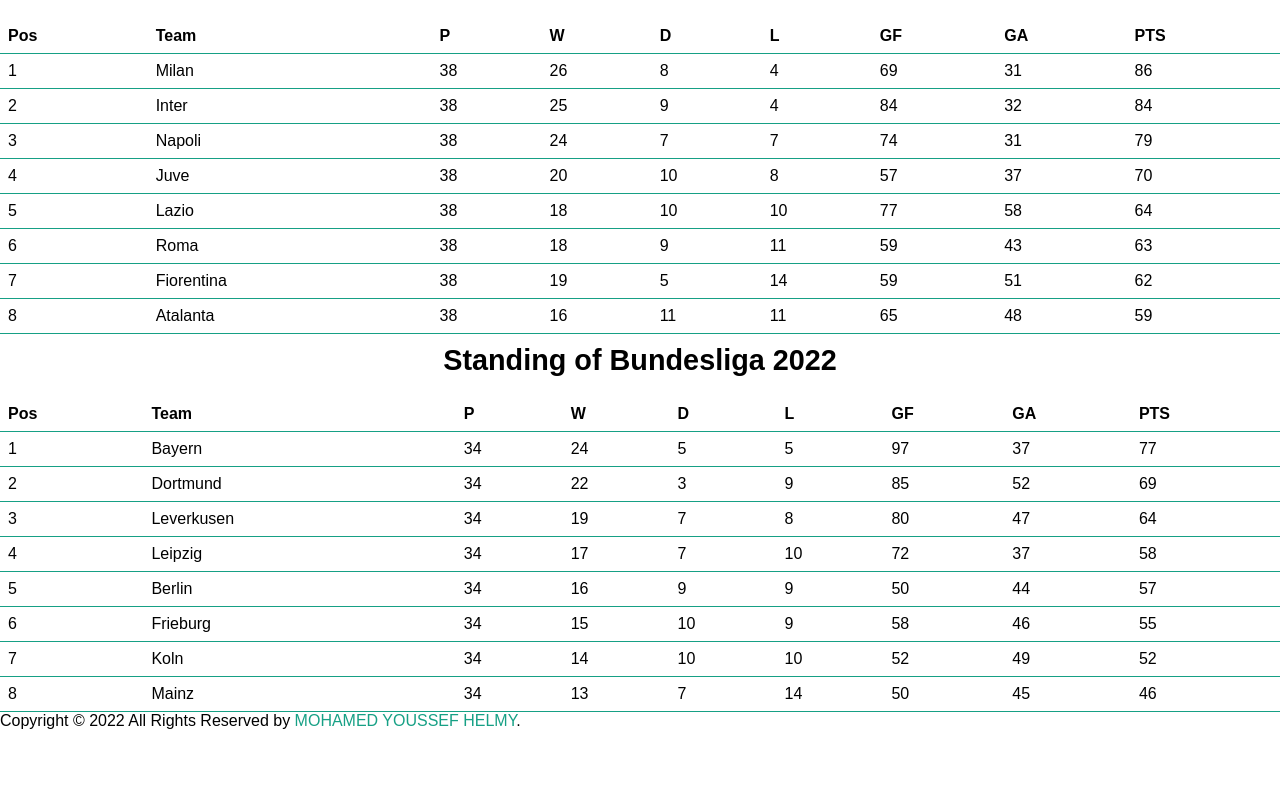
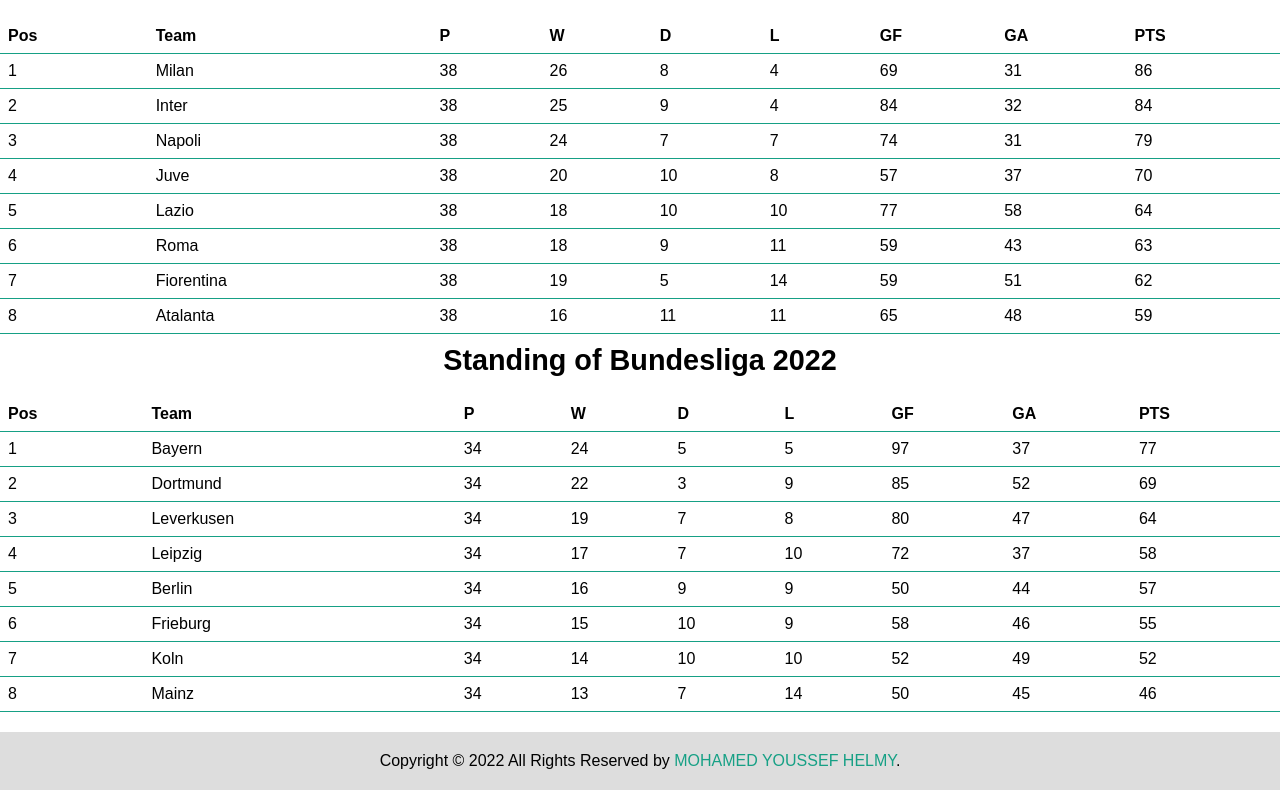
Before and after one commit to M-aboelsafa/football.com, a plain HTML site: page test.html in a window 1280 px wide. Shown: the part 811-1601 px from the top of the page. Before the commit the page ends 1541 px from the top, so only its background shows below. Drawn offline with Linux system fonts and the light colour scheme; files whose address does not match are found by name.

Commit message:
Update test.html

```diff
--- a/test.html
+++ b/test.html
@@ -420,7 +420,7 @@
  </table>
 
           </div>
-    <footer class="footer">
+<footer class="footer">
 <div class="container">
     Copyright &copy; 2022 All Rights Reserved by
     <a class="link" href="https://www.linkedin.com/in/mohamed-youssef-3921621b5/">MOHAMED YOUSSEF HELMY</a>.
@@ -436,6 +436,12 @@
 {
     color: #1abc9c;
 }
-</style>
+.footer {
+  width: 100%;
+  padding: 20px;
+  text-align: center;
+  background: #ddd;
+  margin-top: 20px;
+}
         </body>
       </html>
```
